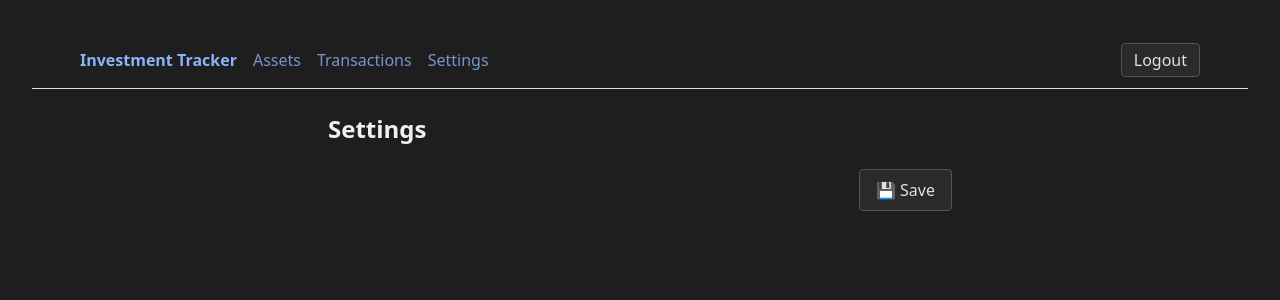
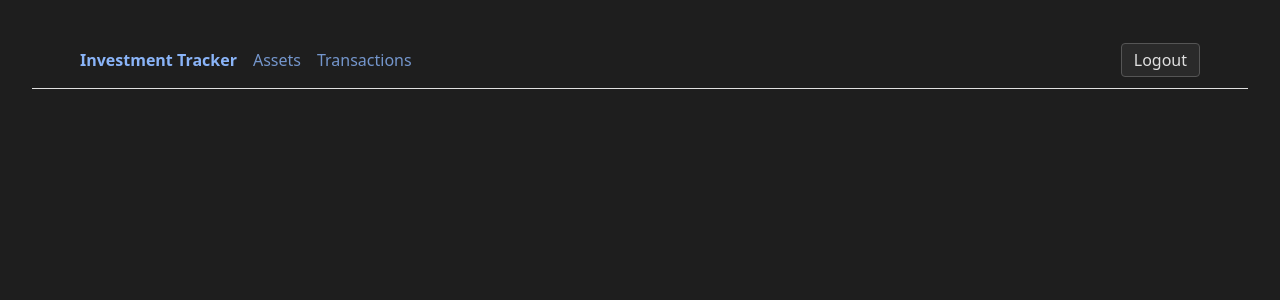
Before and after one commit to Marshlem/InvestmentTracker, a Vue app in the folder frontend/: page /settings in a window 1280 px wide. Shown: the top 300 px of the page. Built offline with nearby package versions, Linux system fonts and the light colour scheme; no server answers; sample sign-in values are in the browser's storage.

Commit message:
Removed settings

```diff
--- a/frontend/src/App.vue
+++ b/frontend/src/App.vue
@@ -5,7 +5,6 @@
         <RouterLink class="font-semibold" to="/">Investment Tracker</RouterLink>
         <RouterLink class="opacity-80 hover:opacity-100" to="/assets">Assets</RouterLink>
         <RouterLink class="opacity-80 hover:opacity-100" to="/transactions">Transactions</RouterLink>
-        <RouterLink class="opacity-80 hover:opacity-100" to="/settings">Settings</RouterLink>
         <div class="ml-auto">
           <button class="border rounded px-3 py-1" @click="logout">Logout</button>
         </div>
--- a/frontend/src/pages/Settings.vue
+++ /dev/null
@@ -1,25 +0,0 @@
-<template>
-  <section class="p-6 space-y-6 max-w-2xl mx-auto">
-    <h1 class="text-2xl font-semibold">Settings</h1>
-
-    <div class="flex justify-end">
-      <button class="border rounded px-4 py-2" @click="saveSettings">💾 Save</button>
-    </div>
-  </section>
-</template>
-
-<script setup>
-import { onMounted } from 'vue'
-
-
-// Load from localStorage
-onMounted(() => {
-  const saved = localStorage.getItem('settings')
-  if (saved) Object.assign(settings, JSON.parse(saved))
-})
-
-const saveSettings = () => {
-  localStorage.setItem('settings', JSON.stringify(settings))
-  alert('Settings saved ✅')
-}
-</script>
--- a/frontend/src/router/index.js
+++ b/frontend/src/router/index.js
@@ -7,7 +7,6 @@ const routes = [
   { path: '/', name: 'dashboard', component: () => import('../pages/Dashboard.vue'), meta: { requiresAuth: true } },
   { path: '/assets', name: 'assets', component: () => import('../pages/Assets.vue'), meta: { requiresAuth: true } },
   { path: '/transactions', name: 'transactions', component: () => import('../pages/Transactions.vue'), meta: { requiresAuth: true } },
-  { path: '/settings', name: 'settings', component: () => import('../pages/Settings.vue'), meta: { requiresAuth: true } }
 ]
 
 const router = createRouter({
```
